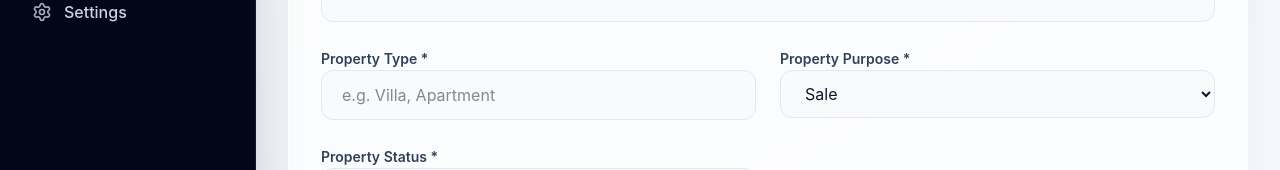
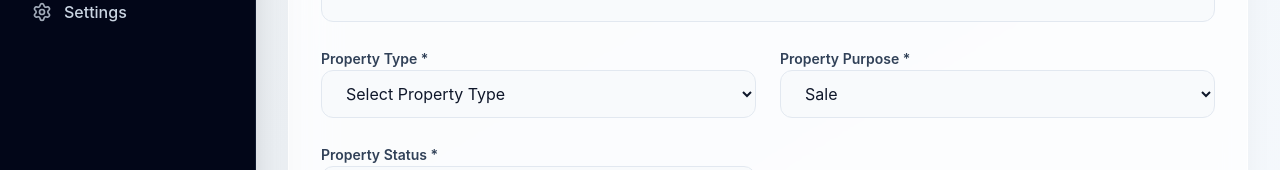
Before and after one commit to moula2002/Hi-tech-adminpanel, a React (Vite) app: page /properties/add in a window 1280 px wide. Shown: the part 452-622 px from the top of the page. Built offline with nearby package versions, Linux system fonts and the light colour scheme.

Commit message:
Update property type input to dropdown

```diff
--- a/src/pages/AddProperty.jsx
+++ b/src/pages/AddProperty.jsx
@@ -202,7 +202,14 @@ const AddProperty = () => {
             </div>
             <div className="space-y-2">
               <label className="text-sm font-semibold text-slate-700">Property Type *</label>
-              <input type="text" value={formData.type} onChange={(e) => setFormData({...formData, type: e.target.value})} placeholder="e.g. Villa, Apartment" className="w-full px-5 py-3 bg-slate-50 border border-slate-200 rounded-xl focus:outline-none focus:border-blue-400 focus:ring-4 focus:ring-blue-500/10 transition-all" />
+              <select value={formData.type} onChange={(e) => setFormData({...formData, type: e.target.value})} className="w-full px-5 py-3 bg-slate-50 border border-slate-200 rounded-xl focus:outline-none focus:border-blue-400 focus:ring-4 focus:ring-blue-500/10 transition-all">
+                <option value="">Select Property Type</option>
+                <option value="Apartment">Apartment</option>
+                <option value="Villa">Villa</option>
+                <option value="Commercial">Commercial</option>
+                <option value="Plots/Land">Plots/Land</option>
+                <option value="Independent House">Independent House</option>
+              </select>
             </div>
             <div className="space-y-2">
               <label className="text-sm font-semibold text-slate-700">Property Purpose *</label>
```
